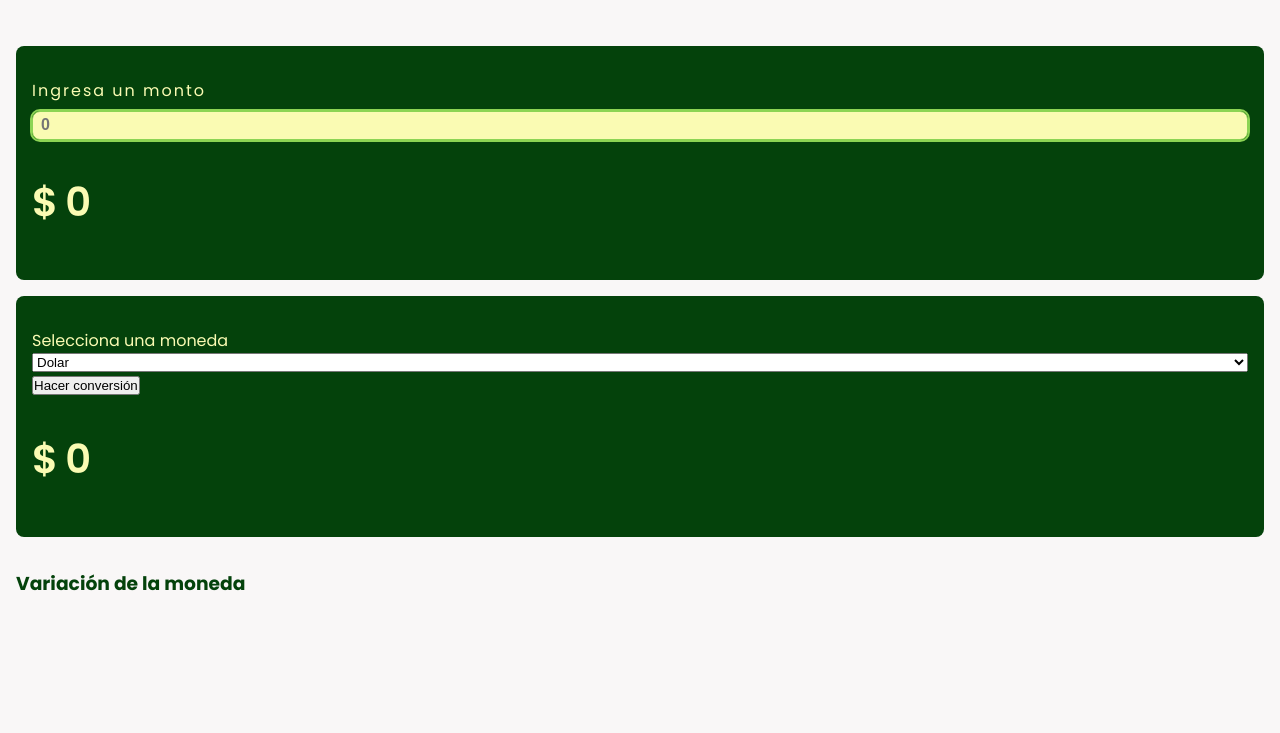
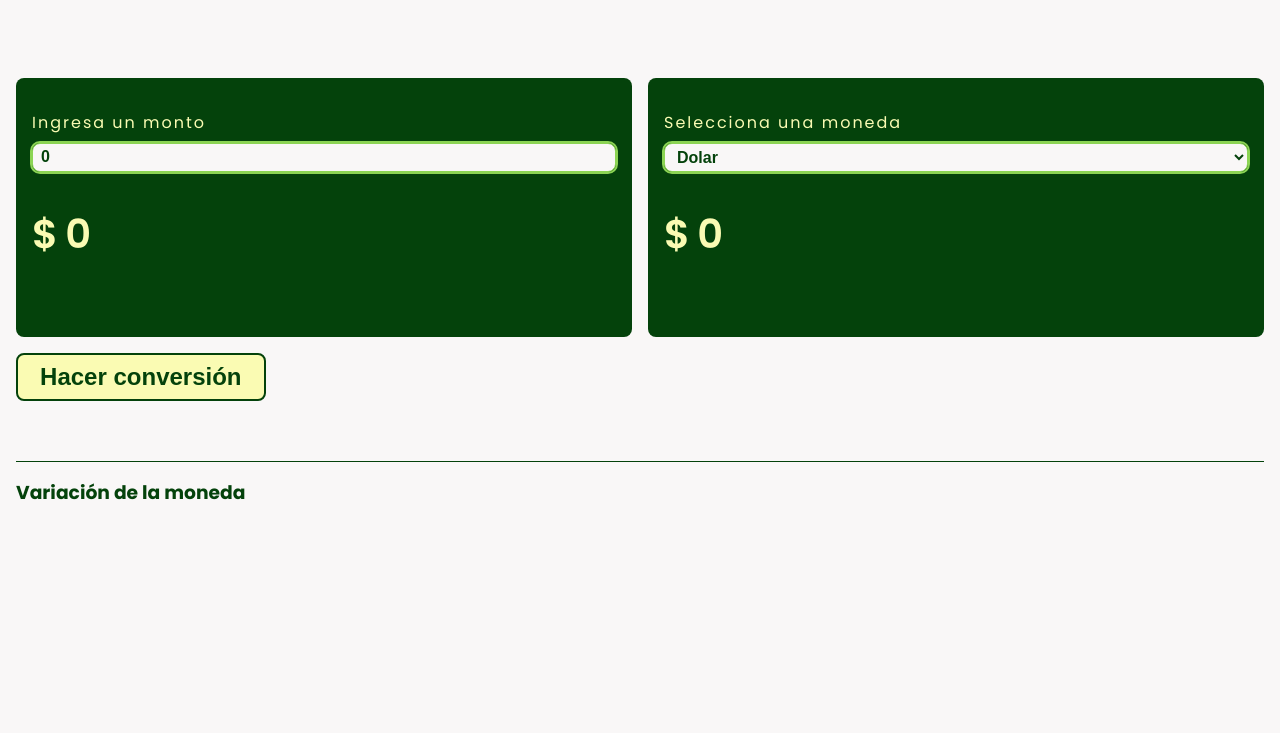
Before and after one commit to claudio-poblete/currency-converter, a plain HTML site: page index.html in a window 1280 px wide. Shown: the part 67-800 px from the top of the page. Drawn offline with Linux system fonts and the light colour scheme.

Commit message:
se terminan los estilos y se agrega evento para el input

```diff
--- a/assets/css/style.css
+++ b/assets/css/style.css
@@ -4,6 +4,11 @@
   margin: 0;
   padding: 0;
   box-sizing: border-box;
+}
+
+*::selection{
+  background-color: #FAFBB3;
+  color: #04420B;
 }
 
 body{
@@ -41,6 +46,12 @@ body{
   padding: 1rem;
 }
 
+.main-container{
+  display: flex;
+  flex-direction: column;
+  gap: 1rem;
+}
+
 .amount-section, .currency-section{
   gap: 2rem;
   background-color: #04420B;
@@ -49,12 +60,12 @@ body{
   color: #FAFBB3;
 }
 
-.amount-input-container{ gap: 0.5rem; }
+.amount-input-container, .currency-select-container{ gap: 0.5rem; }
 
-.amount-input-container label{ letter-spacing: 2px; }
+label{ letter-spacing: 2px; }
 
-.amount-input{
-  background-color: #FAFBB3;
+.amount-input, .currency-select{
+  background-color: #F9F7F7;
   height: 1.8rem;
   font-size: 1rem;
   border: 1px solid #8CD454;
@@ -68,15 +79,37 @@ body{
 .show-amount-container, .show-currency-container{ gap: 5px; }
 
 .show-amount-container h2, .show-currency-container h2{
-  font-size: 2.5rem;
+  font-size: 1.5rem;
   font-weight: 600;
   letter-spacing: 2px;
+}
+
+option{ font-weight: 600; }
+
+.convert-button{
+  width: 100%;
+  padding: 0.5rem;
+  background-color: #FAFBB3;
+  color: #04420B;
+  font-size: 1rem;
+  font-weight: 600;
+  border-radius: 0.5rem;
+  border: 2px solid #04420B;
+  cursor: pointer;
+}
+
+.convert-button:hover{
+  transition: .4s ease-in-out;
+  background-color: #8CD454;
+  border: 2px solid #04420B;
 }
 
 .graphic-section{
   gap: 1rem;
   color: #04420B;
-  padding: 1rem;
+  padding: 1rem 0;
+  border-top: 1px solid #04420B;
+  margin: 1rem;
 }
 
 footer{
@@ -90,10 +123,30 @@ footer{
   text-align: center;
 }
 
-.footer-description{
-  gap: 0.5rem;
+.footer-description{ gap: 0.5rem; }
+
+.footer-description p{ color: #F9F7F7; }
+
+@media (min-width: 1024px){
+  main{
+    min-height: 100vh;
+    padding: 2rem 0;
+  }
+  .main-container{
+    flex-direction: row;
+    justify-content: center;
+  }
+
+  .amount-section, .currency-section {
+    width: 100%;
+  }
+
+  .convert-button{
+    width: 20%;
+    font-size: 1.5rem;
+  }
+
+  .show-amount-container h2, .show-currency-container h2{
+    font-size: 2.5rem;
+  }
 }
-
-.footer-description p{
-  color: #F9F7F7;
-}
--- a/assets/js/app.js
+++ b/assets/js/app.js
@@ -0,0 +1,14 @@
+let amount = document.querySelector('#amount-input')
+
+amount.addEventListener('input', () => {
+  let amount = document.querySelector('#amount-input').value
+  let number = amount.replace(/^0+/, "")
+  if( number < 0){
+    alert('Ingresa un monto válido, por favor')
+    let showAmount = document.querySelector('#show-amount')
+    showAmount.innerHTML = '0'
+  }else{
+    let showAmount = document.querySelector('#show-amount')
+    showAmount.innerHTML = number
+  }
+})
--- a/index.html
+++ b/index.html
@@ -12,10 +12,11 @@
   </header>
   <main>
     <section class="conversion-section flex-column" id="conversion-section">
+      <div class="main-container">
         <div id="amount-section" class="amount-section flex-column">
           <div class="amount-input-container flex-column" id="amount-input-container">
             <label for="amount">Ingresa un monto</label>
-          <input type="number" id="amount" class="amount-input" name="amount" placeholder="0" required>
+            <input type="number" id="amount-input" class="amount-input" name="amount" value="0"  oninput="if (this.value.length > this.maxLength) this.value = this.value.slice(0, this.maxLength);" maxlength = "10">
           </div>
           <div id="show-amount-container" class="show-amount-container flex-row">
             <h2>$</h2>
@@ -23,24 +24,23 @@
           </div>
         </div>
         <div id="currency-section" class="currency-section flex-column">
-        <div id="currency-select-container" class="currency-select-container">
-          <div class="flex-column">
+          <div class="currency-select-container flex-column">
             <label for="currency">Selecciona una moneda</label>
-            <select name="currency" id="currency">
+            <select name="currency" id="currency" class="currency-select">
               <option value="Dolar">Dolar</option>
               <option value="Bitcoin">Bitcoin</option>
             </select>
+          </div>
+          <div id="show-currency-container" class="show-currency-container flex-row">
+            <h2>$</h2>
+            <h2>0</h2>
+          </div>
+        </div>
       </div>
       <div class="button-container">
         <button type="submit" id="convert-button" class="convert-button">
           Hacer conversión
         </button>
-          </div>
-        </div>
-        <div id="show-currency-container" class="show-currency-container flex-row">
-          <h2>$</h2>
-          <h2>0</h2>
-        </div>
       </div>
     </section>
     <section id="graphic-section" class="graphic-section flex-column">
```
Lines whose indentation alone changed are shown as unchanged.
